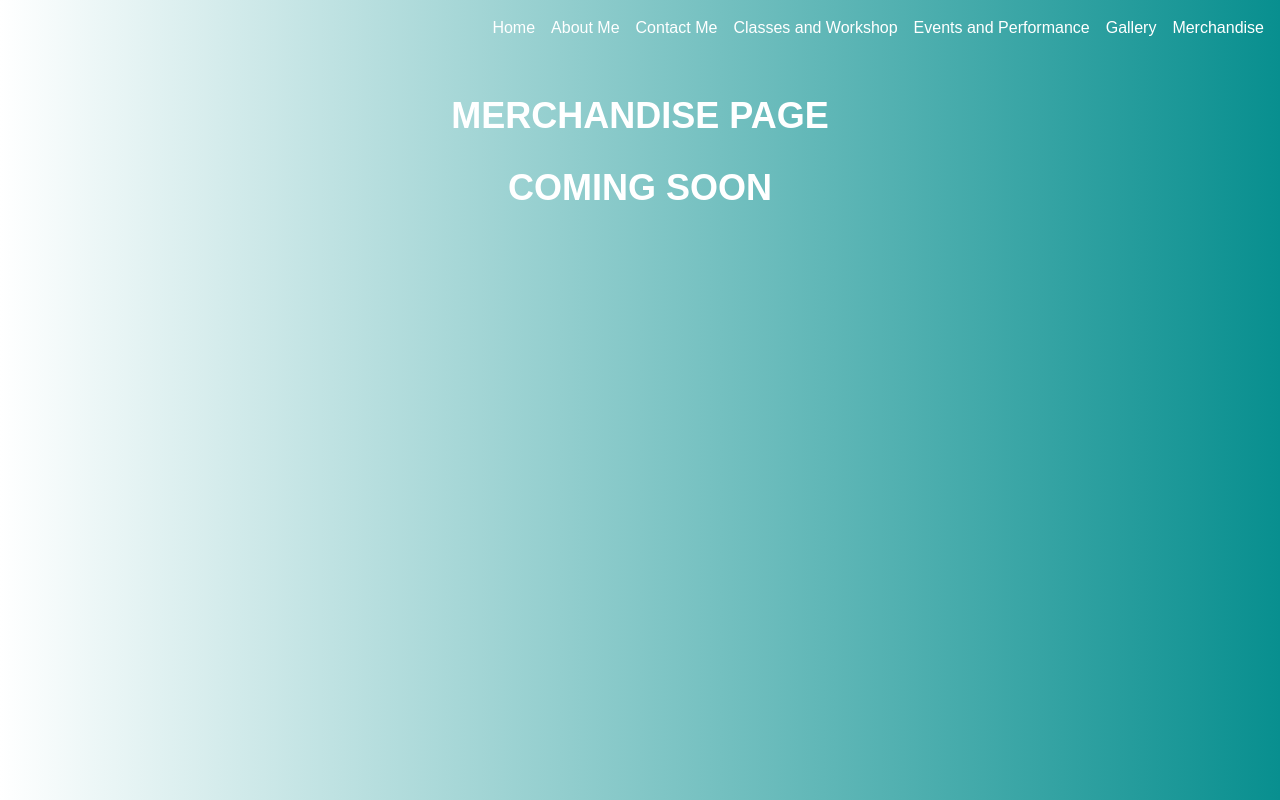
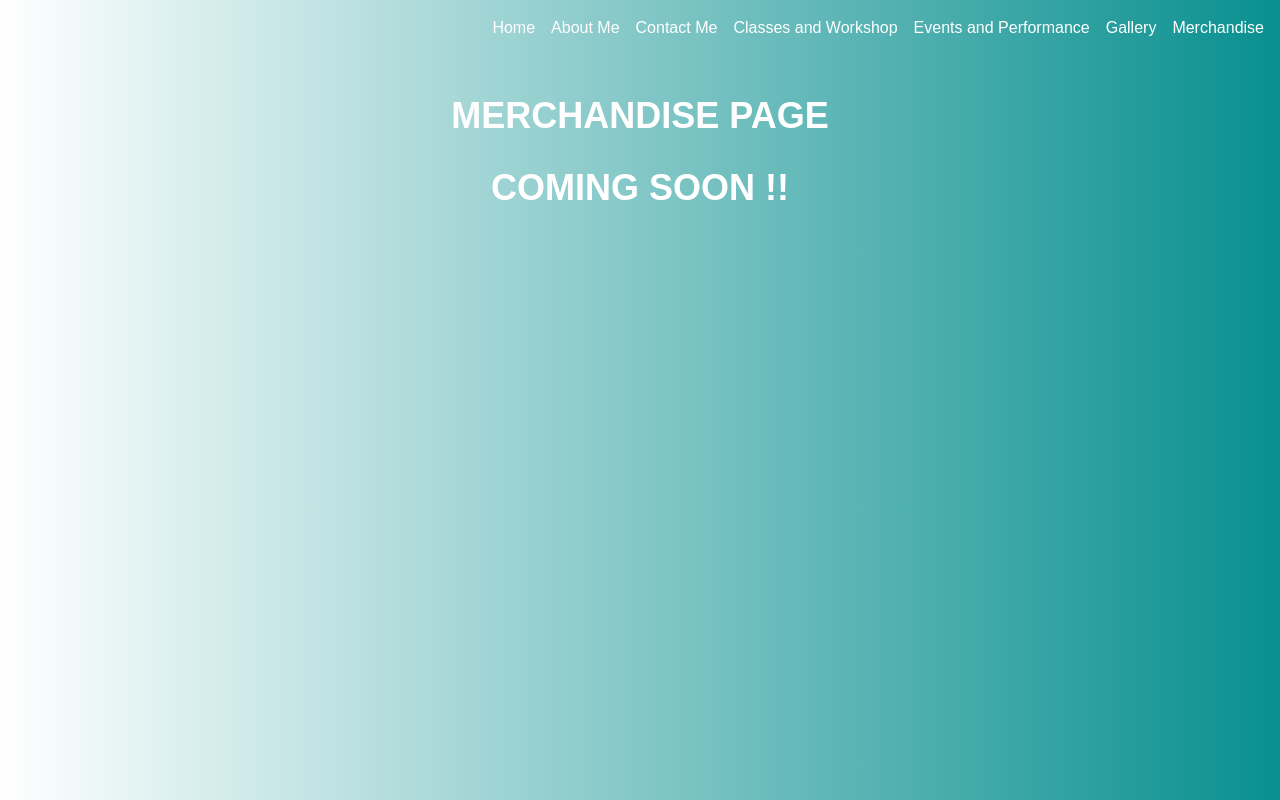
Before and after one commit to tosinehindero/purasalsa, a Next.js app: page /merchandise in a window 1280 px wide. Shown: the top 800 px of the page. Built offline with nearby package versions, Linux system fonts and the light colour scheme; no server answers.

Commit message:
merchandise

```diff
--- a/src/app/merchandise/page.jsx
+++ b/src/app/merchandise/page.jsx
@@ -2,7 +2,7 @@ const page = () => {
   return (
     <div className="bg-gradient-to-r from-white to-custom-bluegreen h-screen pt-16">
       <h1 className="pt-8 text-center text-white text-4xl font-bold">MERCHANDISE PAGE</h1>
-      <h3  className="pt-8 text-center text-white text-4xl font-bold">COMING SOON</h3>
+      <h3  className="pt-8 text-center text-white text-4xl font-bold">COMING SOON !!</h3>
     </div>
   )
 }
```
